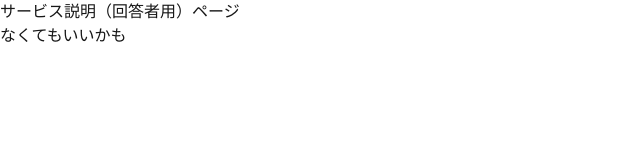
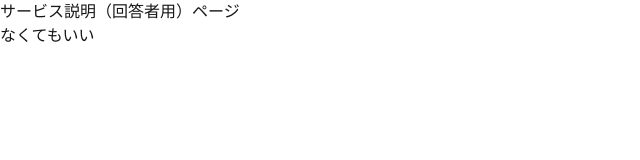
Before and after one commit to RiTa-23/SkillMatching, a Next.js app in the folder frontend/: page / in a window 1280 px wide. Shown: the top 160 px of the page, without its empty margins (0-640 px from the left). Built offline with nearby package versions, Linux system fonts and the light colour scheme.

Commit message:
社員の案件評価ページをどこにするか迷い中#23

```diff
--- a/frontend/src/app/(answerer)/page.tsx
+++ b/frontend/src/app/(answerer)/page.tsx
@@ -2,7 +2,7 @@ const AnswererPage = () => {
   return (
     <div>
       <h1>サービス説明（回答者用）ページ</h1>
-      <h2>なくてもいいかも</h2>
+      <h2>なくてもいい</h2>
     </div>
   );
 };
```
